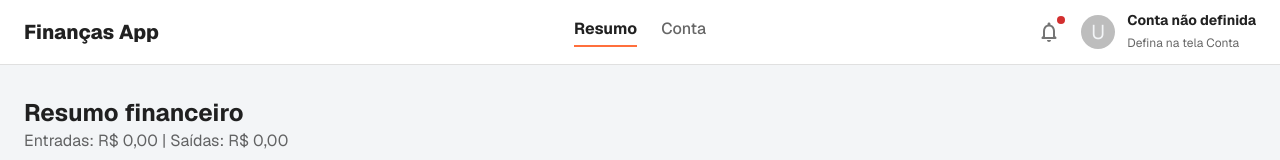
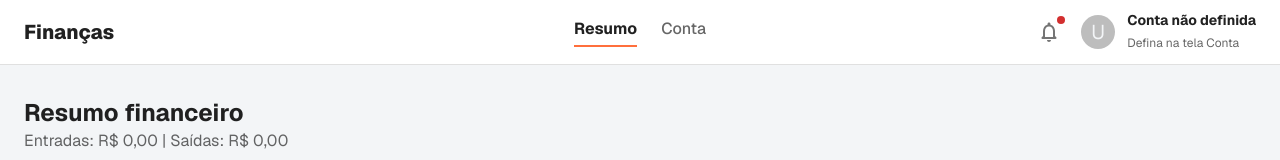
Before and after one commit to PedroHSSodre/financial_dashboard, a Next.js app: page / in a window 1280 px wide. Shown: the top 160 px of the page. Built offline with nearby package versions, Linux system fonts and the light colour scheme.

Commit message:
fix: Shorten header title to "Finanças" for improved branding consistency.

```diff
--- a/src/components/layout/Header.tsx
+++ b/src/components/layout/Header.tsx
@@ -40,7 +40,7 @@
         }}
       >
         <Typography variant="h6" sx={{ fontWeight: 800 }}>
-          Finanças App
+          Finanças
         </Typography>
 
         <Stack
```
